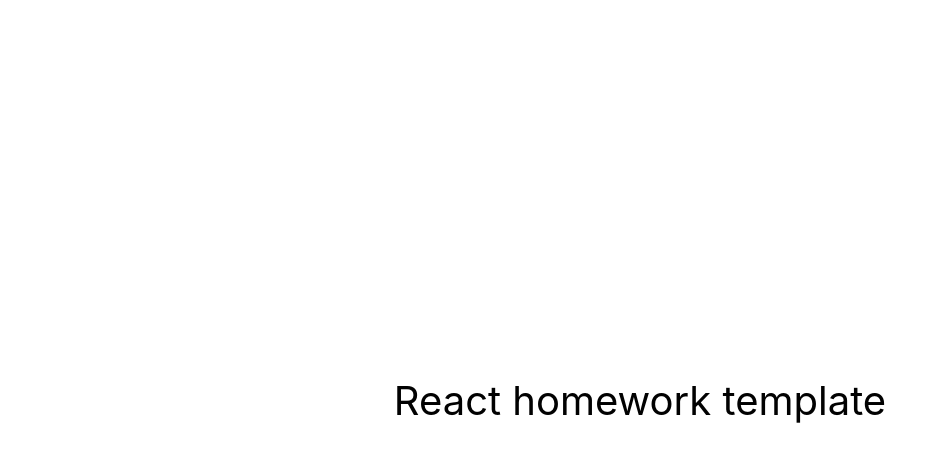
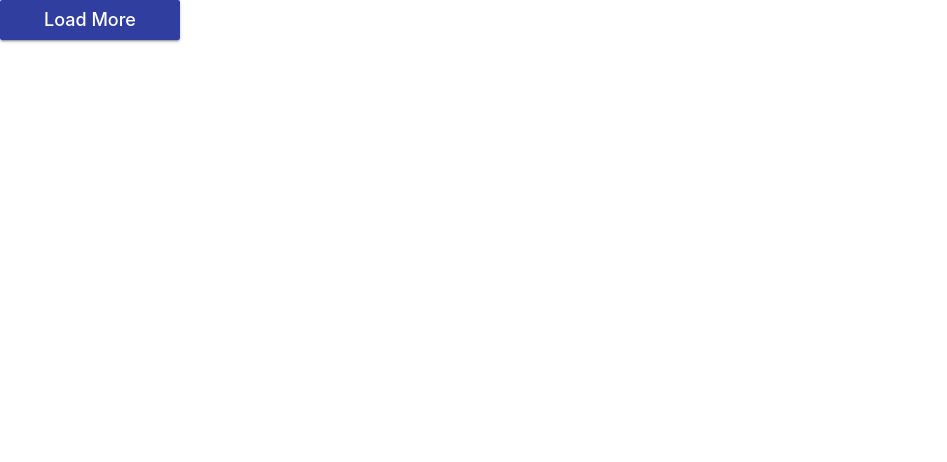
Before and after one commit to olegkrop/goit-react-hw-04-images, a React (Create React App) app: page / in a window 1280 px wide. Shown: the top 462 px of the page, without its empty margins (0-947 px from the left). Built offline with nearby package versions, Linux system fonts and the light colour scheme.

Commit message:
feat: Button component

```diff
--- a/package.json
+++ b/package.json
@@ -7,6 +7,7 @@
     "@testing-library/jest-dom": "^5.16.3",
     "@testing-library/react": "^12.1.4",
     "@testing-library/user-event": "^13.5.0",
+    "prop-types": "^15.8.1",
     "react": "^18.1.0",
     "react-dom": "^18.1.0",
     "react-scripts": "5.0.1",
--- a/src/components/App.jsx
+++ b/src/components/App.jsx
@@ -1,16 +1,17 @@
-export const App = () => {
+import { Button } from './Button/Button';
+export function App() {
   return (
     <div
-      style={{
-        height: '100vh',
-        display: 'flex',
-        justifyContent: 'center',
-        alignItems: 'center',
-        fontSize: 40,
-        color: '#010101'
-      }}
+    // style={{
+    //   height: '100vh',
+    //   display: 'flex',
+    //   justifyContent: 'center',
+    //   alignItems: 'center',
+    //   fontSize: 40,
+    //   color: '#010101'
+    // }}
     >
-      React homework template
+      <Button />
     </div>
   );
-};
+}
--- a/src/components/Button/Button.jsx
+++ b/src/components/Button/Button.jsx
@@ -0,0 +1,14 @@
+import PropTypes from 'prop-types';
+import style from './Button.module.css';
+
+export function Button({ onClick }) {
+  return (
+    <button onClick={onClick} type="button" className={style.Button}>
+      Load More
+    </button>
+  );
+}
+
+Button.propTypes = {
+  onClick: PropTypes.func.isRequired,
+};
--- a/src/components/Button/Button.module.css
+++ b/src/components/Button/Button.module.css
@@ -0,0 +1,25 @@
+.Button {
+    padding: 8px 16px;
+    border-radius: 2px;
+    background-color: #3f51b5;
+    transition: all 250ms cubic-bezier(0.4, 0, 0.2, 1);
+    text-align: center;
+    display: inline-block;
+    color: #fff;
+    border: 0;
+    text-decoration: none;
+    cursor: pointer;
+    font-family: inherit;
+    font-size: 18px;
+    line-height: 24px;
+    font-style: normal;
+    font-weight: 500;
+    min-width: 180px;
+    box-shadow: 0px 3px 1px -2px rgba(0, 0, 0, 0.2),
+        0px 2px 2px 0px rgba(0, 0, 0, 0.14), 0px 1px 5px 0px rgba(0, 0, 0, 0.12);
+}
+
+.Button:hover,
+.Button:focus {
+    background-color: #303f9f;
+}
```
Also changed, not shown: 1 other file (tests, documents, lock files or other folders).
